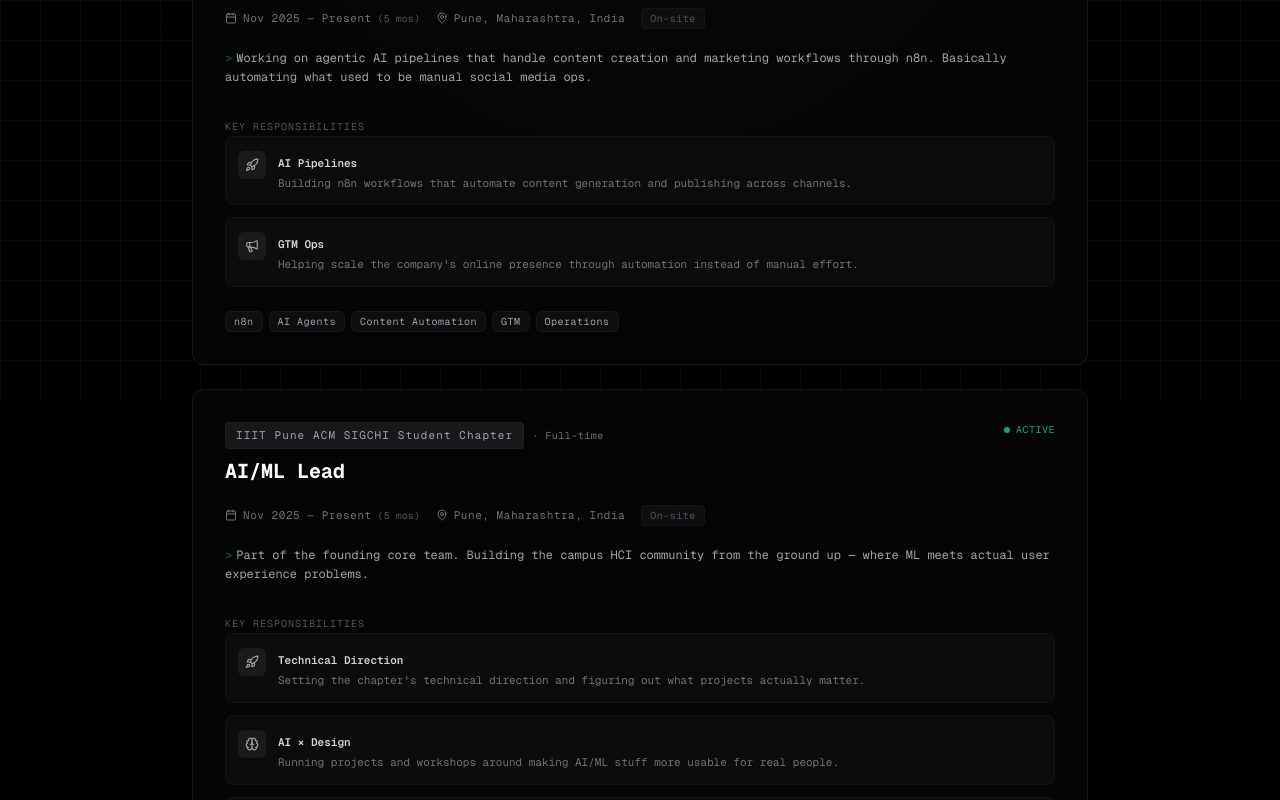
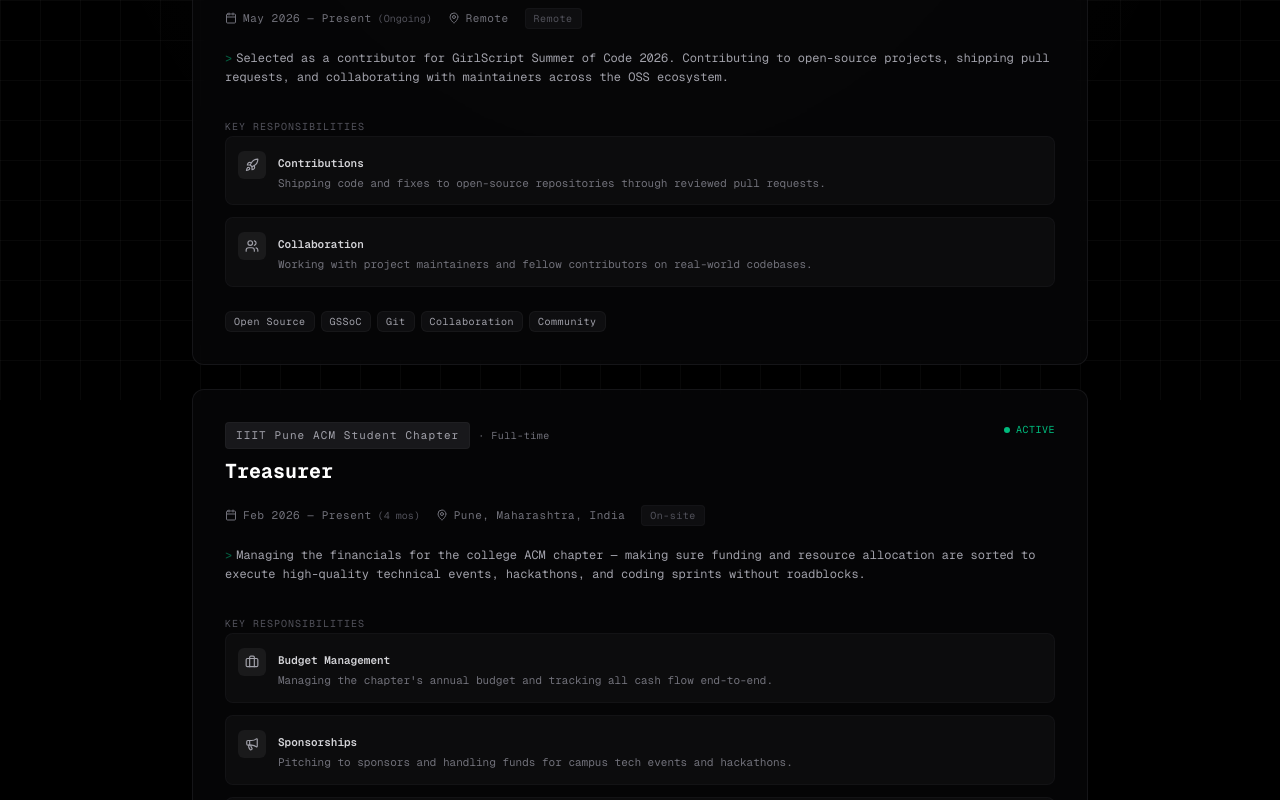
Before and after one commit to sassycodes/CYPHR-X-Portfolio-Website, a Next.js app: page /experience in a window 1280 px wide. Shown: the part 400-1200 px from the top of the page. Built offline with nearby package versions, Linux system fonts and the light colour scheme.

Commit message:
updations

```diff
--- a/src/app/achievements/page.tsx
+++ b/src/app/achievements/page.tsx
@@ -4,6 +4,15 @@
 import { Shield, Trophy, Code, Cpu, Zap, Target, Users } from "lucide-react";
 
 const achievements = [
+    {
+        timestamp: "2026.05",
+        level: "TOP 800",
+        levelClass: "badge-top800",
+        icon: Trophy,
+        title: "Meta PyTorch OpenEnv Hackathon India '26",
+        description:
+            "Ranked in the top 800 out of 31,000+ teams at the national-level Meta PyTorch OpenEnv Hackathon — organized by Scaler School of Technology in collaboration with Meta, Hugging Face, and the PyTorch Foundation.",
+    },
     {
         timestamp: "2025.02",
         level: "LEAD",
@@ -118,7 +127,10 @@
                                         <span className="font-mono text-[11px] text-zinc-600 tracking-wider">
                                             {achievement.timestamp}
                                         </span>
-                                        <span className="font-mono text-[10px] bg-zinc-900 border border-zinc-800/50 rounded px-2 py-0.5 tracking-widest" style={{ color: '#C5A455' }}>
+                                        <span
+                                            className={`font-mono text-[10px] bg-zinc-900 border border-zinc-800/50 rounded px-2 py-0.5 tracking-widest ${achievement.levelClass === 'badge-top800' ? 'badge-top800' : ''}`}
+                                            style={achievement.levelClass === 'badge-top800' ? { color: '#a855f7', backgroundColor: 'rgba(168,85,247,0.15)' } : { color: '#C5A455' }}
+                                        >
                                             [{achievement.level}]
                                         </span>
                                     </div>
--- a/src/app/experience/page.tsx
+++ b/src/app/experience/page.tsx
@@ -29,6 +29,61 @@
 }
 
 const experiences: Experience[] = [
+    {
+        role: "Open Source Contributor",
+        company: "GSSoC 2026",
+        type: "Program",
+        period: "May 2026 — Present",
+        duration: "Ongoing",
+        location: "Remote",
+        mode: "Remote",
+        description:
+            "Selected as a contributor for GirlScript Summer of Code 2026. Contributing to open-source projects, shipping pull requests, and collaborating with maintainers across the OSS ecosystem.",
+        responsibilities: [
+            {
+                icon: Rocket,
+                label: "Contributions",
+                text: "Shipping code and fixes to open-source repositories through reviewed pull requests.",
+            },
+            {
+                icon: Users,
+                label: "Collaboration",
+                text: "Working with project maintainers and fellow contributors on real-world codebases.",
+            },
+        ],
+        tags: ["Open Source", "GSSoC", "Git", "Collaboration", "Community"],
+        status: "ACTIVE",
+    },
+    {
+        role: "Treasurer",
+        company: "IIIT Pune ACM Student Chapter",
+        type: "Full-time",
+        period: "Feb 2026 — Present",
+        duration: "4 mos",
+        location: "Pune, Maharashtra, India",
+        mode: "On-site",
+        description:
+            "Managing the financials for the college ACM chapter — making sure funding and resource allocation are sorted to execute high-quality technical events, hackathons, and coding sprints without roadblocks.",
+        responsibilities: [
+            {
+                icon: Briefcase,
+                label: "Budget Management",
+                text: "Managing the chapter's annual budget and tracking all cash flow end-to-end.",
+            },
+            {
+                icon: Megaphone,
+                label: "Sponsorships",
+                text: "Pitching to sponsors and handling funds for campus tech events and hackathons.",
+            },
+            {
+                icon: Users,
+                label: "Resource Allocation",
+                text: "Allocating resources for workshop materials and keeping financial records transparent and auditable.",
+            },
+        ],
+        tags: ["Finance", "Budgeting", "Sponsorships", "Event Ops", "Leadership"],
+        status: "ACTIVE",
+    },
     {
         role: "GTM (Go-To-Marketing) & Operations",
         company: "Carter AI",
--- a/src/app/globals.css
+++ b/src/app/globals.css
@@ -205,3 +205,21 @@
     transform: rotate(360deg);
   }
 }
+
+/* ========================
+   BADGE — TOP 800 (PURPLE)
+   ======================== */
+.badge-top800 {
+  color: #a855f7;
+  background-color: rgba(168, 85, 247, 0.15);
+  border-color: rgba(168, 85, 247, 0.3);
+}
+
+/* ========================
+   PROJECT CARD LINK WRAPPER
+   ======================== */
+.project-card-link {
+  text-decoration: none;
+  color: inherit;
+  display: block;
+}
--- a/src/app/projects/page.tsx
+++ b/src/app/projects/page.tsx
@@ -2,23 +2,44 @@
 
 import { motion, useInView } from "framer-motion";
 import { useRef } from "react";
+import { Flame } from "lucide-react";
 import ProjectCard from "@/components/project-card";
 
 const projects = [
+    {
+        title: "FirewatchEnv",
+        description:
+            "Autonomous SRE incident response system on a local KinD cluster. Fine-tuned Qwen2.5-14B with SFT + GRPO to detect and respond to production alerts. Co-trained a GraphSAGE GNN for service dependency mapping and cascading failure analysis. Built for Meta PyTorch OpenEnv Hackathon '26.",
+        tech: ["Python", "PyTorch", "Kubernetes", "GraphSAGE"],
+        span: "col-span-2",
+        status: "SHIPPED",
+        link: "https://github.com/sassycodes/firewatch_env",
+        icon: Flame,
+    },
     {
         title: "Imagine_OS",
         description:
             "AI text-to-video pipeline. Feed it a prompt, it storyboards through Gemini, renders video via Veo, all orchestrated with n8n. Built this in first semester.",
         tech: ["n8n", "Google Gemini", "Veo", "AI Agents"],
-        span: "col-span-2",
+        span: "col-span-1",
         status: "SHIPPED",
+        link: "https://github.com/sassycodes/Imagine_OS",
+    },
+    {
+        title: "TrustChain",
+        description:
+            "Digital verification platform that prevents criminals from escaping justice by claiming real evidence is an \"AI deepfake.\" Mathematically proves media authenticity, locks the proof in a digital vault, and generates legally binding reports.",
+        tech: ["React", "FastAPI", "AI", "Blockchain"],
+        span: "col-span-1",
+        status: "SHIPPED",
+        link: "https://github.com/sassycodes/Trust_Chain",
     },
     {
         title: "CogniTrust 2.0",
         description:
             "Deepfake audio detection with spectral analysis + neural classifiers. Generates blockchain-anchored certificates as proof. Built for real-world evidence workflows.",
         tech: ["Python", "PyTorch", "FastAPI", "Blockchain"],
-        span: "col-span-1",
+        span: "col-span-2",
         status: "v2.0",
     },
     {
@@ -28,14 +49,6 @@
         tech: ["C++", "Sockets", "Networking", "Cryptography"],
         span: "col-span-1",
         status: "IN DEV",
-    },
-    {
-        title: "TrustChain",
-        description:
-            "Digital verification platform that prevents criminals from escaping justice by claiming real evidence is an \"AI deepfake.\" Mathematically proves media authenticity, locks the proof in a digital vault, and generates legally binding reports.",
-        tech: ["React", "FastAPI", "AI", "Blockchain"],
-        span: "col-span-2",
-        status: "SHIPPED",
     },
 ];
 
--- a/src/components/project-card.tsx
+++ b/src/components/project-card.tsx
@@ -10,6 +10,8 @@
     tech: string[];
     status: string;
     span?: string;
+    link?: string;
+    icon?: React.ElementType;
 }
 
 export default function ProjectCard({
@@ -17,6 +19,8 @@
     description,
     tech,
     status,
+    link,
+    icon: CustomIcon,
 }: ProjectCardProps) {
     const ref = useRef<HTMLDivElement>(null);
     const [rotateX, setRotateX] = useState(0);
@@ -44,7 +48,7 @@
         setGlareY(50);
     };
 
-    return (
+    const card = (
         <motion.div
             ref={ref}
             onMouseMove={handleMouseMove}
@@ -66,7 +70,7 @@
             {/* Header */}
             <div className="flex items-start justify-between mb-4 relative z-10">
                 <div className="flex items-center gap-2">
-                    <Terminal className="w-4 h-4 text-zinc-600" />
+                    {CustomIcon ? <CustomIcon className="w-4 h-4 text-zinc-600" /> : <Terminal className="w-4 h-4 text-zinc-600" />}
                     <span className="font-mono text-[10px] text-zinc-600 tracking-widest uppercase">
                         PROJECT
                     </span>
@@ -108,4 +112,14 @@
             </div>
         </motion.div>
     );
+
+    if (link) {
+        return (
+            <a href={link} target="_blank" rel="noopener noreferrer" className="project-card-link h-full">
+                {card}
+            </a>
+        );
+    }
+
+    return card;
 }
--- a/src/components/stats-bar.tsx
+++ b/src/components/stats-bar.tsx
@@ -11,8 +11,8 @@
 }
 
 const stats: Stat[] = [
-    { label: "Hackathons", value: 6, suffix: "+" },
-    { label: "Projects Shipped", value: 3 },
+    { label: "Hackathons", value: 8, suffix: "+" },
+    { label: "Projects Shipped", value: 4, suffix: "+" },
     { label: "Coffees Consumed", textValue: "idk", suffix: " (not many tho)" },
 ];
 
```
